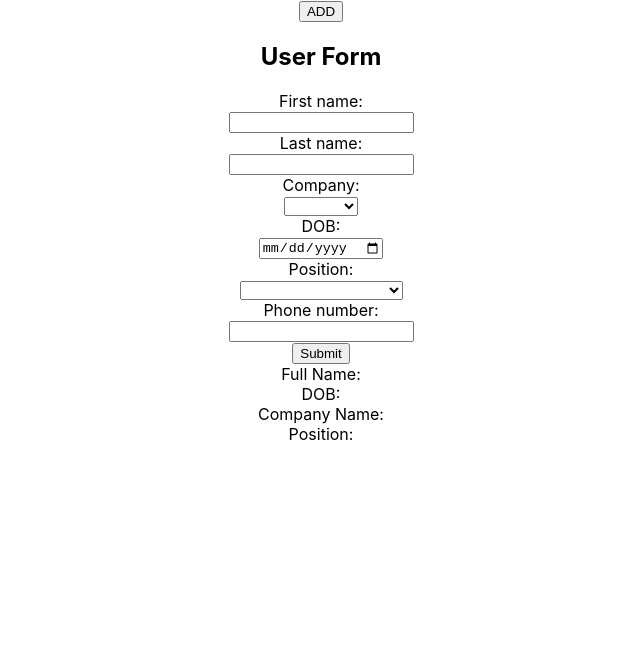
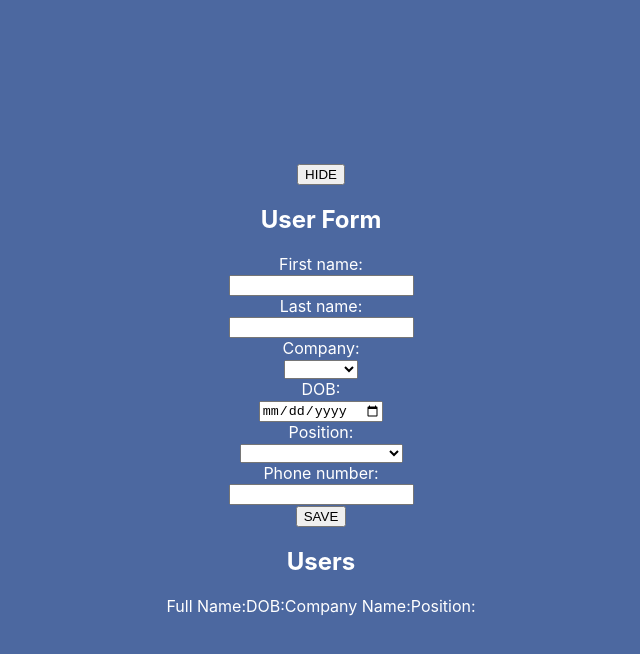
Before and after one commit to npetdev/user-management, a React (Create React App) app: page / in a window 1280 px wide. Both pictures are taken after a click on the button "ADD". Shown: the top 654 px of the page, without its empty margins (319-959 px from the left). Built offline with nearby package versions, Linux system fonts and the light colour scheme.

Commit message:
Second changes

```diff
--- a/src/App.css
+++ b/src/App.css
@@ -2,37 +2,14 @@
   text-align: center;
 }
 
-.App-logo {
-  height: 40vmin;
-  pointer-events: none;
-}
 
-@media (prefers-reduced-motion: no-preference) {
-  .App-logo {
-    animation: App-logo-spin infinite 20s linear;
-  }
-}
 
-.App-header {
-  background-color: #282c34;
+.App {
+  background-color: #4c68a0;
   min-height: 100vh;
   display: flex;
   flex-direction: column;
   align-items: center;
   justify-content: center;
-  font-size: calc(10px + 2vmin);
-  color: white;
+  color: rgb(255, 255, 255);
 }
-
-.App-link {
-  color: #61dafb;
-}
-
-@keyframes App-logo-spin {
-  from {
-    transform: rotate(0deg);
-  }
-  to {
-    transform: rotate(360deg);
-  }
-}
--- a/src/App.tsx
+++ b/src/App.tsx
@@ -1,19 +1,16 @@
 import './App.css';
 import Users from './components/Users';
 
+const App = () => {
 
 
-function App() {
+   return (
 
+      <div className="App">
+         <Users />
+      </div>
 
-
-  return (
-
-    <div className="App">
-       <Users/>
-   </div>
-
-  );
+   );
 }
 
 export default App;
--- a/src/components/UserForm.tsx
+++ b/src/components/UserForm.tsx
@@ -1,81 +1,83 @@
-import { useState,useEffect} from "react";
+import { useEffect, useState } from "react";
 
 
-const UserForm  = () => {
+type UserFormProps = {
+
+    addUser: (e: React.FormEvent<EventTarget>) => void,
+    userForEdit: any,
+}
 
 
-    const [users, setUsers]:any = useState([]);
+const UserForm = ({ addUser, userForEdit }: UserFormProps) => {
 
+    const [firstName, setFirstName] = useState<string>("");
+    const [lastName, setLastName] = useState<string>("");
+    const [options, setOptions] = useState<string>("");
+    const [date, setDate] = useState<string>("");
+    const [position, setPosition] = useState<string>("");
+    const [phone, setPhone] = useState<string>("");
 
     useEffect(() => {
-      const json:any = localStorage.getItem("user");
-       if (json) {
-        setUsers(JSON.parse(json));
-      }
-    },[]);
 
-    useEffect(() => {
-        const json:any = JSON.stringify(users);
-        localStorage.setItem("user", json);
-      }, [users]);
+        setFirstName(userForEdit.firstName);
+        setLastName(userForEdit.lastName);
+        setOptions(userForEdit.options);
+        setDate(userForEdit.date);
+        setPosition(userForEdit.position);
+        setPhone(userForEdit.phone)
 
-
-
-
-    const addUser = (e:any) => {
-       e.preventDefault();
-        const newUser = {
-          id: Math.random().toString(36),
-          firstName: e.target.firstName.value,
-          lastName: e.target.lastName.value,
-          options: e.target.options.value,
-          date: e.target.date.value,
-          position: e.target.position.value,
-          phone: e.target.phone.value,
-        };
-        setUsers([...users, newUser]);
-        e.target.firstName.value = "";
-        e.target.lastName.value = "";
-        e.target.options.value = "";
-        e.target.date.value = "";
-        e.target.position.value = "";
-        e.target.phone.value="";
-      };
+    }, [userForEdit])
 
 
 
     return (
-        <div className = "form">
+        <div className="form">
 
             <h2>User Form</h2>
 
-            <form onSubmit={addUser}>
+            <form onSubmit={addUser}
+            >
                 <label>First name:</label><br></br>
-               <input type="text" name="firstName" required/><br></br>
+                <input
+                    value={firstName}
+                    onChange={(e) => setFirstName(e.target.value)}
+                    type="text"
+                    name="firstName" required /><br></br>
 
                 <label>Last name:</label><br></br>
-               <input type ="text" name="lastName" required/><br></br>
-
+                <input
+                    value={lastName}
+                    onChange={(e) => setLastName(e.target.value)}
+                    type="text"
+                    name="lastName" /><br></br>
 
 
                 <label>Company:</label><br></br>
                 <select
-                name = "options" required>
+                    value={options}
+                    onChange={(e) => setOptions(e.target.value)}
+                    name="options" >
                     <option label=" "></option>
                     <option value="Siemens">Siemens</option>
                     <option value="CodetiQ"> CodetiQ</option>
                     <option value="BMW">BMW</option>
-                   <option value="Audi"> Fedex</option>
-                   <option value="Fiat">Atlas</option>
+                    <option value="Fedex"> Fedex</option>
+                    <option value="Atlas">Atlas</option>
                 </select><br></br>
 
                 <label htmlFor="birthdaytime">DOB:</label><br></br>
-               <input type="date" id="date" name="date" required/><br></br>
+                <input
+                    value={date}
+                    onChange={(e) => setDate(e.target.value)}
+                    type="date" id="date" name="date" /><br></br>
 
                 <label>Position:</label><br></br>
-               <select   name = "position"required>
+                <select
+                    value={position}
+                    onChange={(e) => setPosition(e.target.value)}
+                    name="position" >
                     <option label=" "></option>
-                   <option value ="Production Supervisor">Production Supervisor</option>
+                    <option value="Production Supervisor">Production Supervisor</option>
                     <option value="Work Center Manager"> Work Center Manager</option>
                     <option value="Facilitator">Facilitator</option>
                     <option value="Manufacturing Manager"> Manufacturing Manager</option>
@@ -83,16 +85,20 @@ const UserForm  = () => {
                 </select><br></br>
 
                 <label>Phone number:</label><br></br>
-               <input type="phone" name="phone" required/><br></br>
+                <input
+                    value={phone}
+                    onChange={(e) => setPhone(e.target.value)}
+                    type="phone" name="phone" /><br></br>
 
-            <input type="submit"/>
+                <button type="submit"
+
+                >{userForEdit.id ? "EDIT" : "SAVE"}</button>
 
             </form>
 
         </div>
-
-
-    );}
+    );
+}
 
 
 export default UserForm;
--- a/src/components/UserItem.tsx
+++ b/src/components/UserItem.tsx
@@ -1,22 +1,19 @@
-const UserItem =()=> {
+
+const UserItem = () => {
 
 
+    return (
 
-    return(
-
-<>
-<div>
-   <span> Full Name:</span><br></br>
-   <span>DOB:</span><br></br>
-   <span>Company Name:</span><br></br>
-   <span>Position:</span><br></br>
-
-</div>
-</>
+        <>
+            <h2>Users</h2>
+            <div>
+                <span> Full Name:</span>
+                <span>DOB:</span>
+                <span>Company Name:</span>
+                <span>Position:</span>
+            </div>
+        </>
 
     )
-
-    // add buttons :  EDIT(for edit user)  DELETE(for delete user)
-
 }
 export default UserItem;
--- a/src/components/UserList.tsx
+++ b/src/components/UserList.tsx
@@ -1,25 +1,31 @@
 import UsersItem from "./UserItem";
-import { useState } from "react";
 
 
+type Props = {
+  users: [],
+  edit: (id: string) => void,
+  handleDelete: (id: string) => void,
+}
 
+const UserList = ({ users, edit, handleDelete }: Props) => {
 
+  return (
+    <>
+      <UsersItem />
+      <br></br>
 
-const UserList =()=>{
+      {users.map((user: any) =>
 
-  const[users,setUsers] = useState('')
+        <div key={user.id} >
 
+          {user.firstName} {user.lastName} {user.date} {user.options} {user.position}
 
+          <button onClick={() => edit(user.id)}>EDIT</button>
+          <button onClick={() => handleDelete(user.id)}>DELETE</button>
 
+        </div>)}
+    </>
+  );
+}
 
-    return(
-     <>
-     <UsersItem/>
-
-     </>
-   )
-
-}
-  export default UserList;
-
-  // load users list below user item
+export default UserList;
--- a/src/components/Users.tsx
+++ b/src/components/Users.tsx
@@ -1,29 +1,112 @@
-import { useState } from "react";
+
+import { useState, useEffect } from "react";
 import UserForm from "./UserForm";
 import UserList from "./UserList";
 
 
-const Users =()=> {
-
- const [showUserForm,setShowUserForm] = useState(false);
+const Users = () => {
 
 
+  const [showForm, setShowForm] = useState(false);
+  const [users, setUsers]: any = useState([]);
+  const [userForEdit, setUserForEdit]: any = useState([]);
+
+  useEffect(() => {
+    const fromJSON: any = localStorage.getItem("user");
+    const parsed = JSON.parse(fromJSON);
+    if (fromJSON) {
+      setUsers(parsed);
+    }
+  }, []);
 
 
- return(
-     <>
+  useEffect(() => {
+    const toJSON = JSON.stringify(users);
+    localStorage.setItem("user", toJSON);
+  }, [userForEdit, users]);
 
-    <div>
-      <button onClick={() => setShowUserForm(!showUserForm)}>{showUserForm ? 'ADD' : 'ADD'}</button>
-      {showUserForm && <div>  <UserForm/>  </div>}
 
-    </div>
+  const onEdit = (id: string) => {
+    const user = users.find((e: any) => e.id === id);
+    setUserForEdit(user);
+    setShowForm(true);
+  }
 
-      <UserList/>
+  const handleDelete = (id: string) => {
+    setUsers(users.filter((e: any) => e.id !== id));
+  };
 
-     </>
 
-   )
-    // Add  -  Hide form on submit
+  const newUsers = (e: any) => {
+
+    e.preventDefault();
+
+    const editUser = users.find((i: any) => i.id === userForEdit.id);
+
+    if (editUser) {
+
+      userForEdit.firstName = e.target.firstName.value;
+      userForEdit.lastName = e.target.lastName.value;
+      userForEdit.options = e.target.options.value;
+      userForEdit.date = e.target.date.value;
+      userForEdit.position = e.target.position.value;
+      userForEdit.phone = e.target.phone.value;
+
+      setUserForEdit([userForEdit, editUser]);
+      setShowForm(false);
+
+    }
+
+    else {
+      const newUser = {
+
+        id: Math.random().toString(36),
+        firstName: e.target.firstName.value,
+        lastName: e.target.lastName.value,
+        options: e.target.options.value,
+        date: e.target.date.value,
+        position: e.target.position.value,
+        phone: e.target.phone.value,
+
+      }
+      setUsers([newUser, ...users]);
+      setShowForm(false);
+
+    };
+  }
+
+
+  return (
+    <>
+
+      <button onClick={() => {
+        setUserForEdit({
+
+          firstName: "",
+          lastName: "",
+          options: "",
+          date: "",
+          position: "",
+          phone: ""
+        })
+        setShowForm(!showForm)
+      }}>{showForm ? 'HIDE' : 'ADD'}</button>
+      {showForm && <div>
+
+        <UserForm
+
+          addUser={newUsers}
+          userForEdit={userForEdit}
+
+        />  </div>}
+
+      <UserList
+        users={users}
+        edit={onEdit}
+        handleDelete={handleDelete} />
+
+    </>
+  )
 }
-  export default Users;
+
+export default Users;
```
Lines whose indentation alone changed are shown as unchanged.
